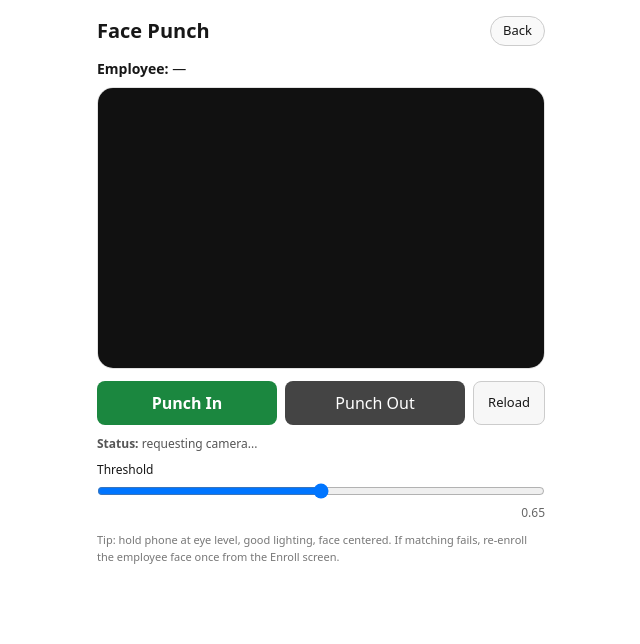
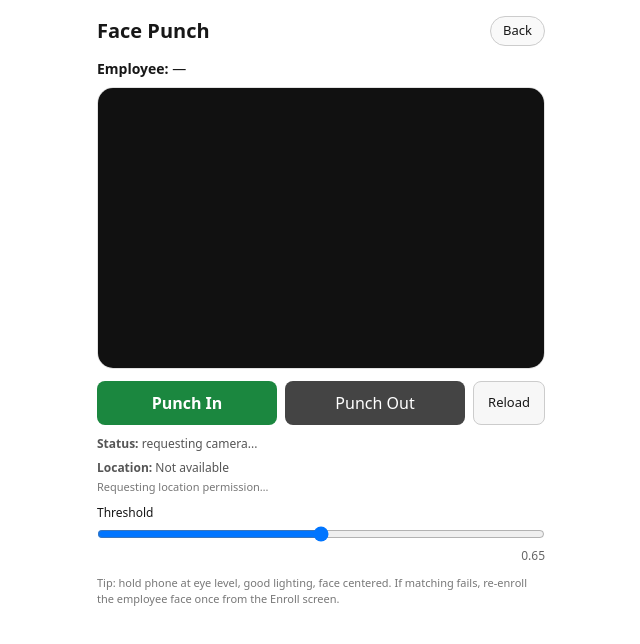
Before and after one commit to cazbrain2412/sidhivanyak-face-app, a Next.js app: page /supervisor/face-punch in a window 1280 px wide. Shown: the top 644 px of the page, without its empty margins (319-959 px from the left). Built offline with nearby package versions, Linux system fonts and the light colour scheme; no server answers.

Commit message:
Add GPS location to attendance punch (supervisor)

```diff
--- a/app/api/attendance/mark/route.js
+++ b/app/api/attendance/mark/route.js
@@ -35,11 +35,35 @@ function buildDateKey(d = new Date()) {
   return `${yyyy}-${mm}-${dd}`;
 }
 
+// NEW: normalize location payload from client
+function normalizeLocation(loc) {
+  if (!loc || typeof loc !== "object") return null;
+  const latitude = Number(loc.latitude);
+  const longitude = Number(loc.longitude);
+  if (!Number.isFinite(latitude) || !Number.isFinite(longitude)) return null;
+
+  const out = { latitude, longitude };
+
+  if (loc.accuracy != null && Number.isFinite(Number(loc.accuracy))) {
+    out.accuracy = Number(loc.accuracy);
+  }
+  if (loc.label && typeof loc.label === "string") {
+    out.label = loc.label;
+  }
+  if (loc.timestamp) {
+    out.timestamp = loc.timestamp;
+  }
+
+  return out;
+}
+
 export async function POST(req) {
   await dbConnect();
   try {
     const body = await req.json();
-    const { descriptor, action } = body;
+    const { descriptor, action, location } = body;
+
+    const locationData = normalizeLocation(location);
 
     if (!Array.isArray(descriptor) || descriptor.length < 10) {
       return NextResponse.json(
@@ -114,10 +138,16 @@ export async function POST(req) {
           punchIn: now,
           status: "HALF", // until we get OUT with >=2 hours
         };
+
         if (best.zone) toCreate.zone = best.zone;
         if (best.division) toCreate.division = best.division;
         if (best.department) toCreate.department = best.department;
         if (best.supervisorCode) toCreate.supervisorCode = best.supervisorCode;
+
+        // NEW: store location of punch IN
+        if (locationData) {
+          toCreate.locationIn = locationData;
+        }
 
         const created = await Attendance.create(toCreate);
         return NextResponse.json(
@@ -151,14 +181,19 @@ export async function POST(req) {
         }
 
         // set punchIn on existing doc
+        const updateSet = {
+          punchIn: now,
+          status: "HALF", // until OUT decides full/half
+        };
+
+        // NEW: update locationIn if provided
+        if (locationData) {
+          updateSet.locationIn = locationData;
+        }
+
         const updated = await Attendance.findByIdAndUpdate(
           existing._id,
-          {
-            $set: {
-              punchIn: now,
-              status: "HALF", // until OUT decides full/half
-            },
-          },
+          { $set: updateSet },
           { new: true }
         ).lean();
 
@@ -194,6 +229,11 @@ export async function POST(req) {
       if (best.division) toCreate.division = best.division;
       if (best.department) toCreate.department = best.department;
       if (best.supervisorCode) toCreate.supervisorCode = best.supervisorCode;
+
+      // NEW: store location of punch OUT
+      if (locationData) {
+        toCreate.locationOut = locationData;
+      }
 
       const created = await Attendance.create(toCreate);
       return NextResponse.json(
@@ -247,13 +287,20 @@ export async function POST(req) {
       statusValue = "HALF";
     }
 
+    const updateSet = {
+      punchOut: now,
+      status: statusValue,
+    };
+
+    // NEW: store location of punch OUT
+    if (locationData) {
+      updateSet.locationOut = locationData;
+    }
+
     const updatedOut = await Attendance.findByIdAndUpdate(
       existing._id,
       {
-        $set: {
-          punchOut: now,
-          status: statusValue,
-        },
+        $set: updateSet,
       },
       { new: true }
     ).lean();
--- a/app/supervisor/face-punch/page.js
+++ b/app/supervisor/face-punch/page.js
@@ -23,6 +23,10 @@ function SupervisorFacePunchInner() {
   const [busy, setBusy] = useState(false);
 
   const [lastActionInfo, setLastActionInfo] = useState("");
+
+  // NEW: location state
+  const [location, setLocation] = useState(null);
+  const [locStatus, setLocStatus] = useState("Location not captured yet");
 
   // ---------- CAMERA + MODELS ----------
 
@@ -75,6 +79,39 @@ function SupervisorFacePunchInner() {
         streamRef.current.getTracks().forEach((t) => t.stop());
       }
     };
+  }, []);
+
+  // ---------- NEW: GEOLOCATION (current location) ----------
+
+  useEffect(() => {
+    if (typeof navigator === "undefined" || !("geolocation" in navigator)) {
+      setLocStatus("Location not supported on this device");
+      return;
+    }
+
+    setLocStatus("Requesting location permission…");
+
+    navigator.geolocation.getCurrentPosition(
+      (pos) => {
+        const { latitude, longitude, accuracy } = pos.coords;
+        setLocation({
+          latitude,
+          longitude,
+          accuracy,
+          timestamp: Date.now(),
+        });
+        setLocStatus("Location captured");
+      },
+      (err) => {
+        console.error("geo error", err);
+        setLocStatus("Location error: " + (err.message || "Permission denied"));
+      },
+      {
+        enableHighAccuracy: true,
+        timeout: 15000,
+        maximumAge: 60000,
+      }
+    );
   }, []);
 
   // ---------- FACE CAPTURE & ATTENDANCE ----------
@@ -132,6 +169,8 @@ function SupervisorFacePunchInner() {
         body: JSON.stringify({
           descriptor,
           action, // "in" or "out"
+          // NEW: send location (may be null if permission denied)
+          location,
         }),
       });
 
@@ -347,6 +386,21 @@ function SupervisorFacePunchInner() {
         <strong>Status:</strong> {status}
       </div>
 
+      {/* NEW: show location + status */}
+      <div style={{ marginTop: 6, fontSize: 12, color: "#555" }}>
+        <strong>Location:</strong>{" "}
+        {location
+          ? `${location.latitude.toFixed(5)}, ${location.longitude.toFixed(5)}${
+              location.accuracy
+                ? ` (±${Math.round(location.accuracy)} m)`
+                : ""
+            }`
+          : "Not available"}
+      </div>
+      <div style={{ marginTop: 2, fontSize: 11, color: "#777" }}>
+        {locStatus}
+      </div>
+
       <div style={{ marginTop: 8, fontSize: 12 }}>
         <div style={{ marginBottom: 4 }}>Threshold</div>
         <input
```
